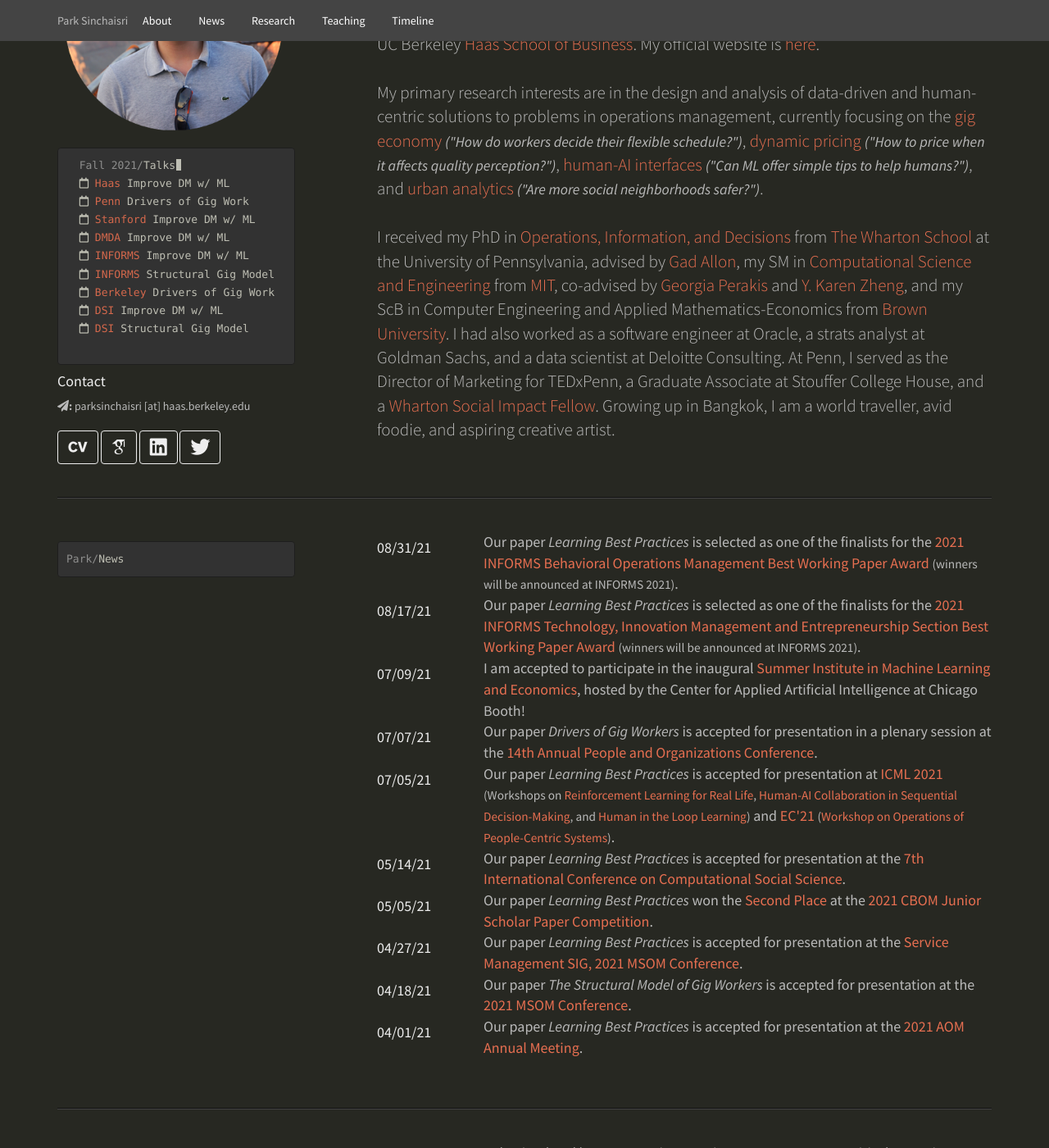
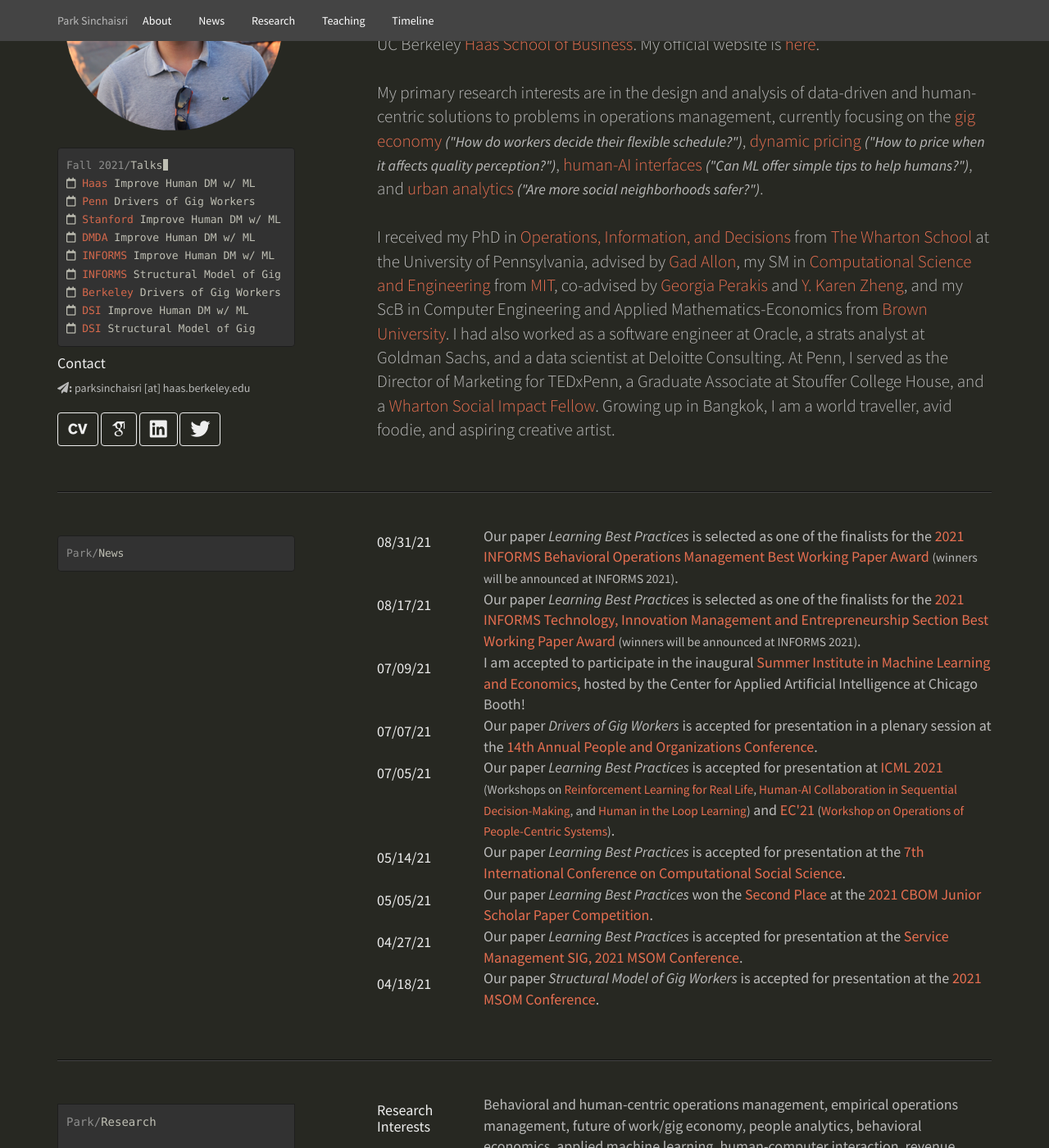
Before and after one commit to parksinchaisri/parksinchaisri.github.io, a Jekyll site: the page index.html, which Jekyll copies as it is, in a window 1280 px wide and 1400 px high, scrolled down 200 px. Shown: the whole window at 82% size. Built offline with Jekyll 4.4.1, drawn with Linux system fonts in a browser that asks for light colours; some web fonts are replaced; some of the changed text lies outside the part shown.

Commit message:
Update index.html

```diff
--- a/index.html
+++ b/index.html
@@ -59,16 +59,17 @@
         <div class="col-md-4 hidden-xs">
             <img src="images/parkweb.png" alt="headshot" width="80%">
 <pre id="whoami-terminal" class="ui sticky terminal">
-  <span class="prompt">Fall 2021/</span>Talks<span class="blinking"></span>
-  <i class="far fa-calendar"></i> <a href="https://haas.berkeley.edu/marketing/seminars/" target="_blank">Haas</a> Improve DM w/ ML
-  <i class="far fa-calendar"></i> <a href="https://www.dropbox.com/s/l4fcd5ryxafnelr/Fall%202021%20P%26O%20Plenary%20Series.pdf?dl=0" target="_blank">Penn</a> Drivers of Gig Work
-  <i class="far fa-calendar"></i> <a href="https://wto.stanford.edu/" target="_blank">Stanford</a> Improve DM w/ ML
-  <i class="far fa-calendar"></i> <a href="https://sites.google.com/view/dmdaworkshop2021/home" target="_blank">DMDA</a> Improve DM w/ ML
-  <i class="far fa-calendar"></i> <a href="https://www.abstractsonline.com/pp8/?utm_campaign=INFORMS%20eNews&utm_medium=email&_hsmi=154432940&_hsenc=p2ANqtz-8SmN3aZu18ExqFjw8CEB_TJV9dx08lCZxWA5DqoI6lH_c9ysoxVAEhjgsT5qq1h8jCAGKzX4sWbEZyP0-FniA1CO-cww&utm_content=154432940&utm_source=hs_email#!/10390/session/53" target="_blank">INFORMS</a> Improve DM w/ ML
-  <i class="far fa-calendar"></i> <a href="https://www.abstractsonline.com/pp8/?utm_campaign=INFORMS%20eNews&utm_medium=email&_hsmi=154432940&_hsenc=p2ANqtz-8SmN3aZu18ExqFjw8CEB_TJV9dx08lCZxWA5DqoI6lH_c9ysoxVAEhjgsT5qq1h8jCAGKzX4sWbEZyP0-FniA1CO-cww&utm_content=154432940&utm_source=hs_email#!/10390/session/226" target="_blank">INFORMS</a> Structural Gig Model
-  <i class="far fa-calendar"></i> <a href="https://bids.berkeley.edu/research/computational-social-science-forum" target="_blank">Berkeley</a> Drivers of Gig Work
-  <i class="far fa-calendar"></i> <a href="https://2021dsiannualconference.pathable.co/meetings/virtual/rGXDWudX9wwh26kNx" target="_blank">DSI</a> Improve DM w/ ML
-  <i class="far fa-calendar"></i> <a href="https://2021dsiannualconference.pathable.co/meetings/virtual/iaNYMboMPkLAEgHnX" target="_blank">DSI</a> Structural Gig Model
+<span class="prompt">Fall 2021/</span>Talks<span class="blinking"></span>
+<i class="far fa-calendar"></i> <a href="https://haas.berkeley.edu/marketing/seminars/" target="_blank">Haas</a> Improve Human DM w/ ML
+<i class="far fa-calendar"></i> <a href="https://www.dropbox.com/s/l4fcd5ryxafnelr/Fall%202021%20P%26O%20Plenary%20Series.pdf?dl=0" target="_blank">Penn</a> Drivers of Gig Workers
+<i class="far fa-calendar"></i> <a href="https://wto.stanford.edu/" target="_blank">Stanford</a> Improve Human DM w/ ML
+<i class="far fa-calendar"></i> <a href="https://sites.google.com/view/dmdaworkshop2021/home" target="_blank">DMDA</a> Improve Human DM w/ ML
+<i class="far fa-calendar"></i> <a href="https://www.abstractsonline.com/pp8/?utm_campaign=INFORMS%20eNews&utm_medium=email&_hsmi=154432940&_hsenc=p2ANqtz-8SmN3aZu18ExqFjw8CEB_TJV9dx08lCZxWA5DqoI6lH_c9ysoxVAEhjgsT5qq1h8jCAGKzX4sWbEZyP0-FniA1CO-cww&utm_content=154432940&utm_source=hs_email#!/10390/session/53" target="_blank">INFORMS</a> Improve Human DM w/ ML
+<i class="far fa-calendar"></i> <a href="https://www.abstractsonline.com/pp8/?utm_campaign=INFORMS%20eNews&utm_medium=email&_hsmi=154432940&_hsenc=p2ANqtz-8SmN3aZu18ExqFjw8CEB_TJV9dx08lCZxWA5DqoI6lH_c9ysoxVAEhjgsT5qq1h8jCAGKzX4sWbEZyP0-FniA1CO-cww&utm_content=154432940&utm_source=hs_email#!/10390/session/226" target="_blank">INFORMS</a> Structural Model of Gig
+<i class="far fa-calendar"></i> <a href="https://bids.berkeley.edu/research/computational-social-science-forum" target="_blank">Berkeley</a> Drivers of Gig Workers
+<i class="far fa-calendar"></i> <a href="https://2021dsiannualconference.pathable.co/meetings/virtual/rGXDWudX9wwh26kNx" target="_blank">DSI</a> Improve Human DM w/ ML
+<i class="far fa-calendar"></i> <a href="https://2021dsiannualconference.pathable.co/meetings/virtual/iaNYMboMPkLAEgHnX" target="_blank">DSI</a> Structural Model of Gig
+</pre>
 <!--span class="prompt">Summer 2021/</span>Talks:
 <i class="far fa-calendar"></i> <a href="https://whova.com/embedded/subsession/masom_202106/1671356/1671358/?view=" target="_blank">SIG</a> Learning Best Practices
 <i class="far fa-calendar"></i> <a href="https://whova.com/embedded/session/masom_202106/1694473/" target="_blank">MSOM</a> Structural Gig Workers
@@ -77,7 +78,6 @@
 <i class="far fa-calendar"></i> <a href="https://operationspeople21.github.io/Program/" target="_blank">EC-W</a> Learning Best Practices
 <i class="far fa-calendar"></i> <a href="https://easychair.org/smart-program/IC2S2-2021/2021-07-28.html#talk:176878" target="_blank">IC2S2</a> Learning Best Practices
 <i class="far fa-calendar"></i> <a href="https://2021.aom.org/meetings/virtual/5i8PdN6aAEN6pFwxd" target="_blank">AOM</a> Learning Best Practices -->
-</pre>
 <!-- I am on the 2020-2021<br>academic job market!<span class="blinking">
 <i class="far fa-calendar"></i> <a href="https://www.dropbox.com/s/cm2spbd5gun1nu8/Talk1-DriversOfGigWorkers.mp4?dl=0" target="_blank">ThD24</a> Drivers of Gig Workers
 <i class="far fa-calendar"></i> <a href="https://www.dropbox.com/s/0475lkr5wjq0qlq/Talk2-StructuralGigWorkers.mp4?dl=0" target="_blank">WB26</a> Structural Gig Workers
@@ -160,10 +160,10 @@
           <dd class="col-sm-10">Our paper <i>Learning Best Practices</i> is accepted for presentation at the <a class="hidelink2" target="_blank" href="https://msom2021.indiana.edu/">Service Management SIG, 2021 MSOM Conference</a>.</dd>
 
           <dt class="col-sm-2"><h4>04/18/21</h4></dt>
-          <dd class="col-sm-10">Our paper <i>The Structural Model of Gig Workers</i> is accepted for presentation at the <a class="hidelink2" target="_blank" href="https://msom2021.indiana.edu/">2021 MSOM Conference</a>.</dd>
+          <dd class="col-sm-10">Our paper <i>Structural Model of Gig Workers</i> is accepted for presentation at the <a class="hidelink2" target="_blank" href="https://msom2021.indiana.edu/">2021 MSOM Conference</a>.</dd>
 
-          <dt class="col-sm-2"><h4>04/01/21</h4></dt>
-          <dd class="col-sm-10">Our paper <i>Learning Best Practices</i> is accepted for presentation at the <a class="hidelink2" target="_blank" href="https://2021.aom.org/">2021 AOM Annual Meeting</a>.</dd>
+          <!--dt class="col-sm-2"><h4>04/01/21</h4></dt>
+          <dd class="col-sm-10">Our paper <i>Learning Best Practices</i> is accepted for presentation at the <a class="hidelink2" target="_blank" href="https://2021.aom.org/">2021 AOM Annual Meeting</a>.</dd-->
 
           <!--dt class="col-sm-2"><h4>11/02/20</h4></dt>
           <dd class="col-sm-10">I will give a talk on <i>Learning Best Practices</i> at the <a class="hidelink2" target="_blank" href="https://events.insead.edu/wharton-insead-phd-consortium/programme">INSEAD-Wharton Doctoral Consortium</a> this Thursday and at the <a class="hidelink2">Trustworthy Machine Learning Group at Penn</a> this Friday.</dd-->
@@ -211,9 +211,9 @@
                 <li class=""><a href="#working">Working Papers</a></li>
                 <li class=""><a href="#gigdrivers">- Drivers of Gig Workers <b>(JMP)</b></a></li>
                 <li class=""><a href="#markdown">- Behavioral Markdown Pricing</a></li>
-                <li class=""><a href="#tips">- Learning Best Practices</a></li>
-                <li class=""><a href="#blockparty">- Urban Analytics: Vibrancy</a></li>
-                <li class=""><a href="#structural">- Structural Gig Workers</a></li>
+                <li class=""><a href="#tips">- Improve Human DM w/ ML</a></li>
+                <li class=""><a href="#blockparty">- Community Vibrancy</a></li>
+                <li class=""><a href="#structural">- Structural Model of Gig</a></li>
                 <li class=""><a href="#workinprogress">Work in Progress</a></li>
                 <li class=""><a href="#staffing">- Staffing Signaling Quality</a></li>
                 <li class=""><a href="#telehealth">- Scheduling in Gig Economy</a></li>
```
